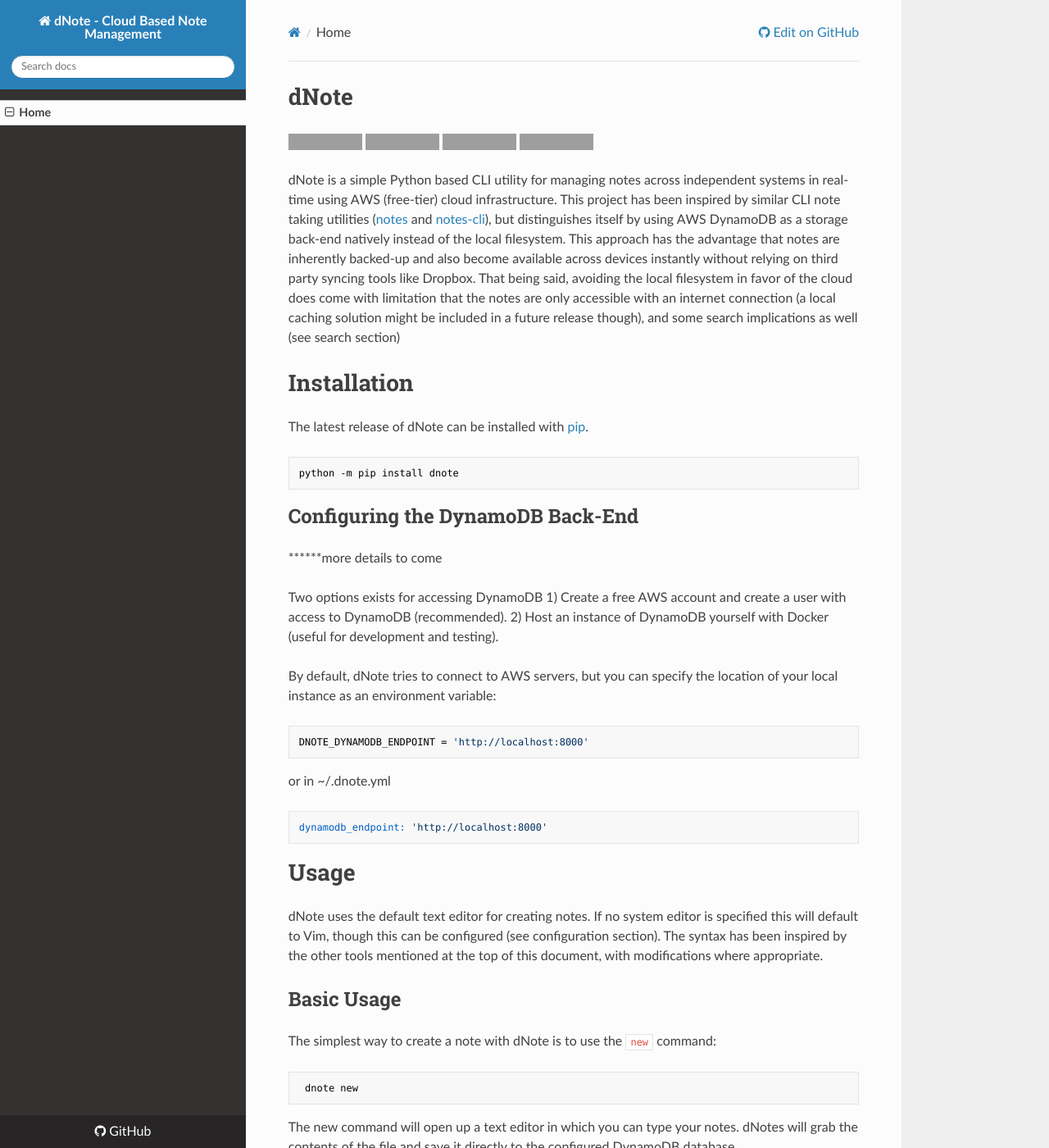
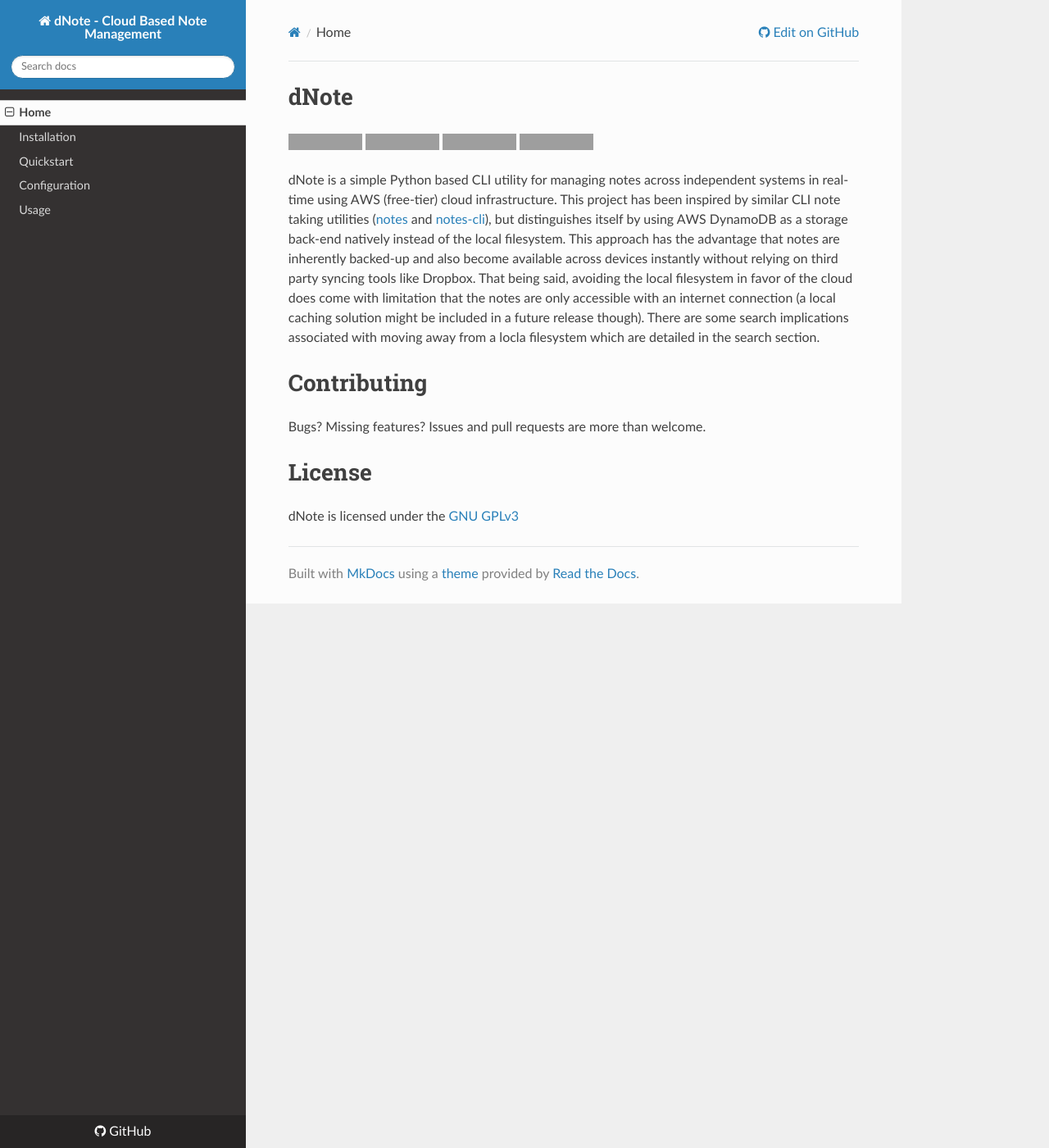
Before and after one commit to yetisir/cnote, an MkDocs documentation site: the page built from docs/index.md, in a window 1280 px wide and 1400 px high. Shown: the whole window at 82% size. Built offline with MkDocs 1.6.1, drawn with Linux system fonts in a browser that asks for light colours; nearby versions of some CDN libraries; some of the changed text lies outside the part shown; grey boxes are pictures that could not be loaded.

Commit message:
updates documentation

````diff
--- a/docs/index.md
+++ b/docs/index.md
@@ -2,89 +2,8 @@
 # dNote
 [![Build Status](https://travis-ci.com/yetisir/dnote.svg?branch=master)](https://travis-ci.co/yetisir/dnote) [![Coverage Status](https://coveralls.io/repos/github/yetisir/dnote/badge.svg?branch=master)](https://coveralls.io/github/yetisir/dnote?branch=master) [![Maintainability](https://api.codeclimate.com/v1/badges/9188bb54d74247ab039e/maintainability)](https://codeclimate.com/github/yetisir/dnote/maintainability) [![Documentation Status](https://readthedocs.org/projects/dnote/badge/?version=latest)](https://dnote.readthedocs.io/en/latest/?badge=latest)
 
-dNote is a simple Python based CLI utility for managing notes across independent systems in real-time using AWS (free-tier) cloud infrastructure. This project has been inspired by similar CLI note taking utilities ([notes](https://github.com/pimterry/notes)   and [notes-cli](https://github.com/rhysd/notes-cli)), but distinguishes itself by using AWS DynamoDB   as a storage back-end natively instead of the local filesystem. This approach has the advantage that notes are inherently backed-up and also become available across devices instantly without relying on third party syncing tools like Dropbox. That being said, avoiding the local filesystem in favor of the cloud does come with limitation that the notes are only accessible with an internet connection (a local caching solution might be included in a future release though), and some search implications as well (see search section)
+dNote is a simple Python based CLI utility for managing notes across independent systems in real-time using AWS (free-tier) cloud infrastructure. This project has been inspired by similar CLI note taking utilities ([notes](https://github.com/pimterry/notes)   and [notes-cli](https://github.com/rhysd/notes-cli)), but distinguishes itself by using AWS DynamoDB   as a storage back-end natively instead of the local filesystem. This approach has the advantage that notes are inherently backed-up and also become available across devices instantly without relying on third party syncing tools like Dropbox. That being said, avoiding the local filesystem in favor of the cloud does come with limitation that the notes are only accessible with an internet connection (a local caching solution might be included in a future release though). There are some search implications associated with moving away from a locla filesystem which are detailed in the search section.
 
-# Installation
-
-The latest release of dNote can be installed with [pip](https://pip.pypa.io/en/stable/).
-
-```bash
-python -m pip install dnote
-```
-
-## Configuring the DynamoDB Back-End
- ******more details to come
-
-Two options exists for accessing DynamoDB
-1) Create a free AWS account and create a user with access to DynamoDB (recommended).
-2) Host an instance of DynamoDB yourself with Docker (useful for  development and testing).
-
-By default, dNote tries to connect to AWS servers, but you can specify the location of your local instance as an environment variable:
-```bash
-DNOTE_DYNAMODB_ENDPOINT = 'http://localhost:8000'
-```
-
-or in ~/.dnote.yml
-
-```yaml
-dynamodb_endpoint: 'http://localhost:8000'
-```
-
-# Usage
-dNote uses the default text editor for creating notes. If no system editor is specified this will default to Vim, though this can be configured (see configuration section). The syntax has been inspired by the other tools mentioned at the top of this document, with modifications where appropriate.
-
-## Basic Usage
- The simplest way to create a note with dNote is to use the `new` command:
-```bash
- dnote new
-```
-The new command will open up a text editor in which you can type your notes. dNotes will grab the contents of the file and save it directly to the configured DynamoDB database.
-
-## Options for Creating Notes
-By default, a name is assigned to the note based on your username, but this can be overridden with the `--name` (or `-n`) flag. The name does not have to be unique, but is used as  a high level description of the note contents (like a file name).
-
-We can also tag notes so they may be easier to find in the future. Tagging is accomplished with the `--tag`  (or `-t`) flag  and takes a list of any number of tags.
-
-Finally,  the `--file` (or `-f`) flag can be used to specify a file to be used as the starting point for a note.
-
-## Piping Into `dnote new`
-We may find ourselves wanting to use the output of another program as a note. Although dNote will accept piped input, there is a weird combination of reading from stdin and opening Vim from the same process that renders the terminal in an unusable state afterwards. This is a known bug in dNote and PRs or any direction on how to handle this would gladly be accepted. The workaround for now is to issue a `reset` command afterwards to get the terminal functional again, or just use a different editor.
-
-## Finding Notes
-dNote indexes all notes as they are written. The index is written to a separate table and used to lookup the specified search terms. To limit the number of index entries and maximize the likelihood of a search returning the intended result, a stemming algorithm from [NLTK](https://www.nltk.org/) is used to group similar words into the same search token (e.g. 'run', 'runs', 'runner', and 'running' would all return the same search results). This stemming approach makes the search experience more natural than regex approaches. That being said, the `--exact` (or `-e`) flag will ignore the stem token matches and yield only exact matches.
-
-Finding notes can be accomplished with the `find` command. To search the content of the note we can We can specify a time range with the `--range` (or `-r`) flag and include up to four text fields in the search:
-
-* `--name` (or `-n`) - name of the note
-* `--body` (or `-b`) - content of the note
-* `--host` (or `-h`) - computer name on which the note was written
-* `--tags` (or `-t`) - any specified tags
-
-For example, we can query all notes that contain mentions of words that share the stem of 'test' (e.g. 'tests', 'testing', 'tester', etc.).:
-```bash
-dnote find -b test
-```
-
-We can also specify multiple search terms in a single field. This will return notes that have mentions of both 'test' and 'note':
-```bash
-dnote find -b test note
-```
-
-To query multiple fields, we just add them to the search query. If we were only interested in the test notes that were written from a system called 'homecomputer', we could update the previous command to be as follows:
-```bash
-dnote find -b test note -h homecomputer
-```
-
-With respect to more advanced queries, the decision to use a predefined text index limits us from more sophisticated pattern matching like regex since those approaches require iteration through the contents of the file and can't be done exclusively with an index. This can be accomplished in a future release however, by integrating AWS Elasticsearch or using local caching. That being said, Elasticsearch is not currently included in the AWS free-tier which makes it a bit inaccessible.
-
-## Removing Notes
-Support for removing notes is currently being implemented. Please check back soon.
-
-## Updating Notes
-Support for updating notes is currently being implemented. Please check back soon.
-
-#Configuration
-Coming soon
 
 # Contributing
 Bugs? Missing features? Issues and pull requests are more than welcome.
--- a/mkdocs.yml
+++ b/mkdocs.yml
@@ -5,6 +5,11 @@ site_description: dNote Documentation
 
 nav:
   - Home: index.md
+  - Installation: installation.md
+  - Quickstart: quickstart.md
+  - Configuration: configuration.md
+  - Usage: usage.md
+
 
 theme:
   name: readthedocs
````
